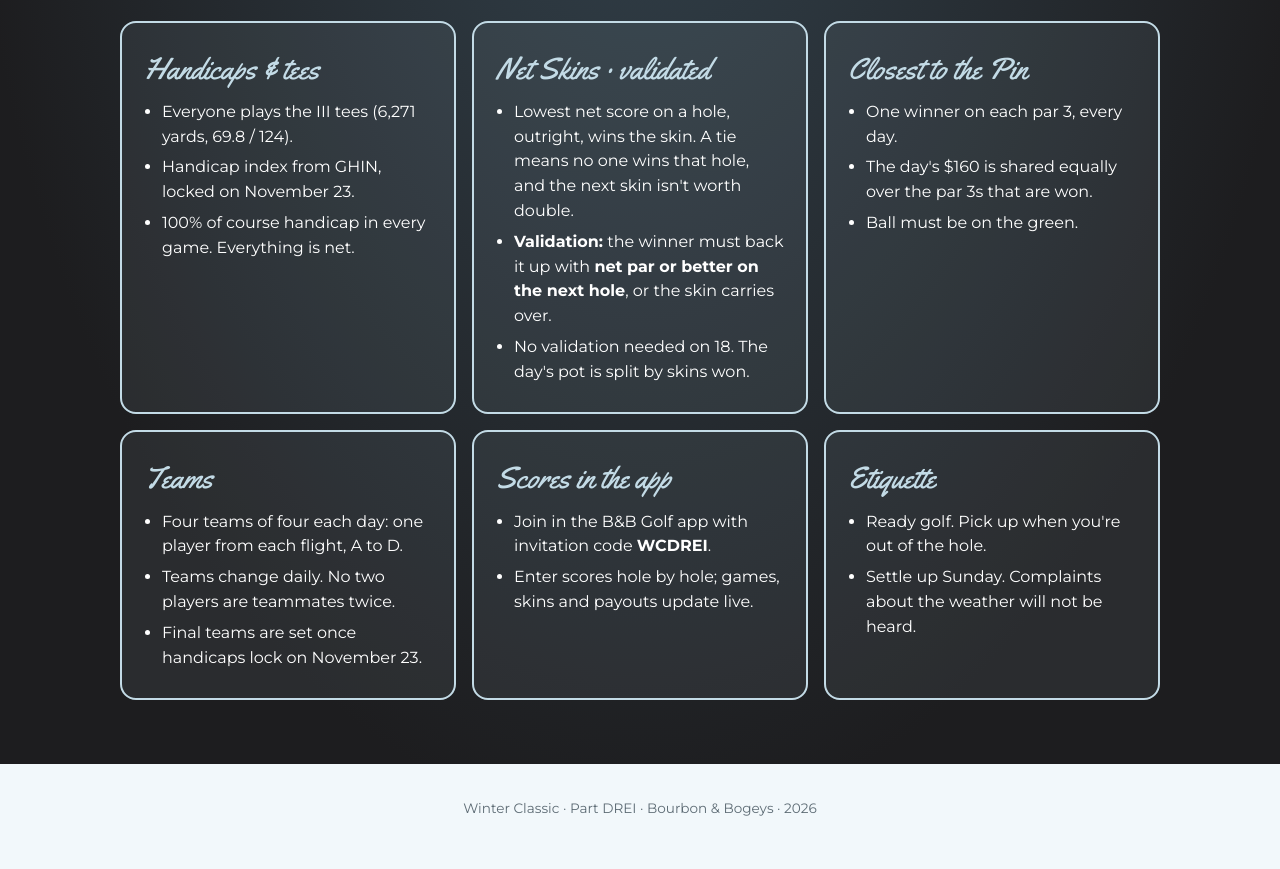
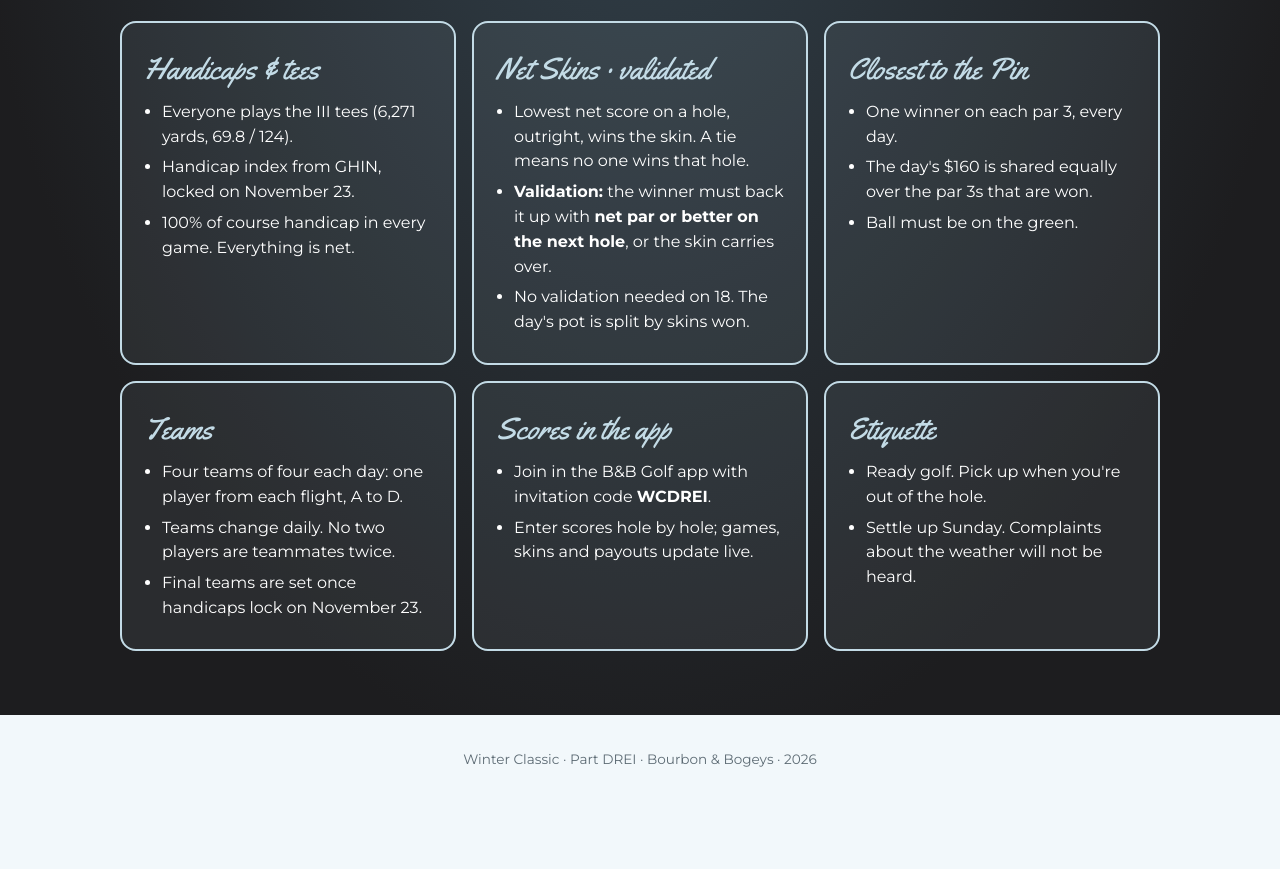
Before and after one commit to dosherm/winter-classic-drei, a plain HTML site: page index.html in a window 1280 px wide. Shown: the part 3873-4742 px from the top of the page. After the commit the page ends 4693 px from the top, so only its background shows below. Drawn offline with Linux system fonts and the light colour scheme; no server answers.

Commit message:
Net Skins: shorter tie line

```diff
--- a/index.html
+++ b/index.html
@@ -303,7 +303,7 @@
       <div class="card">
         <h3>Net Skins · validated</h3>
         <ul>
-          <li>Lowest net score on a hole, outright, wins the skin. A tie means no one wins that hole, and the next skin isn't worth double.</li>
+          <li>Lowest net score on a hole, outright, wins the skin. A tie means no one wins that hole.</li>
           <li><b>Validation:</b> the winner must back it up with <b>net par or better on the next hole</b>, or the skin carries over.</li>
           <li>No validation needed on 18. The day's pot is split by skins won.</li>
         </ul>
```
